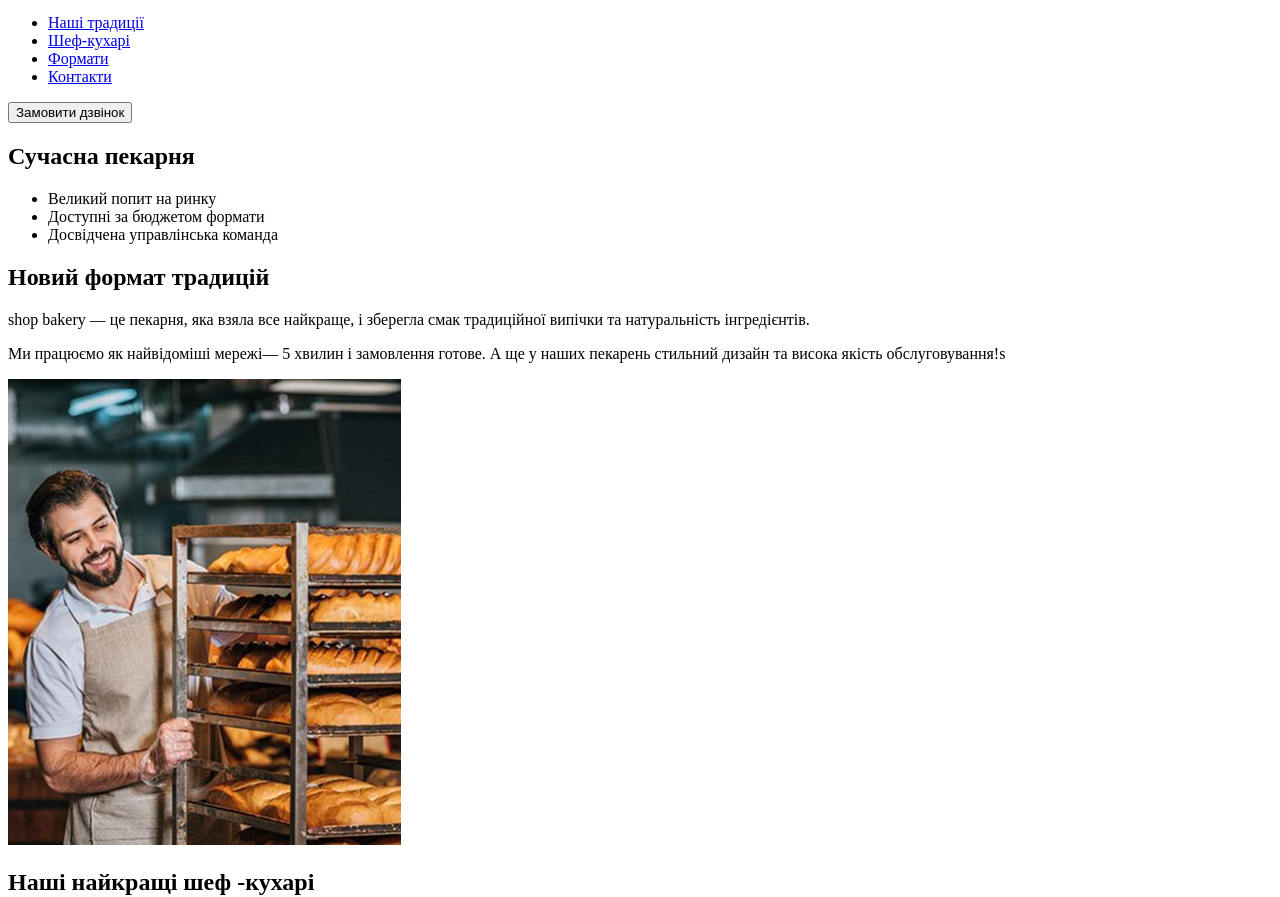
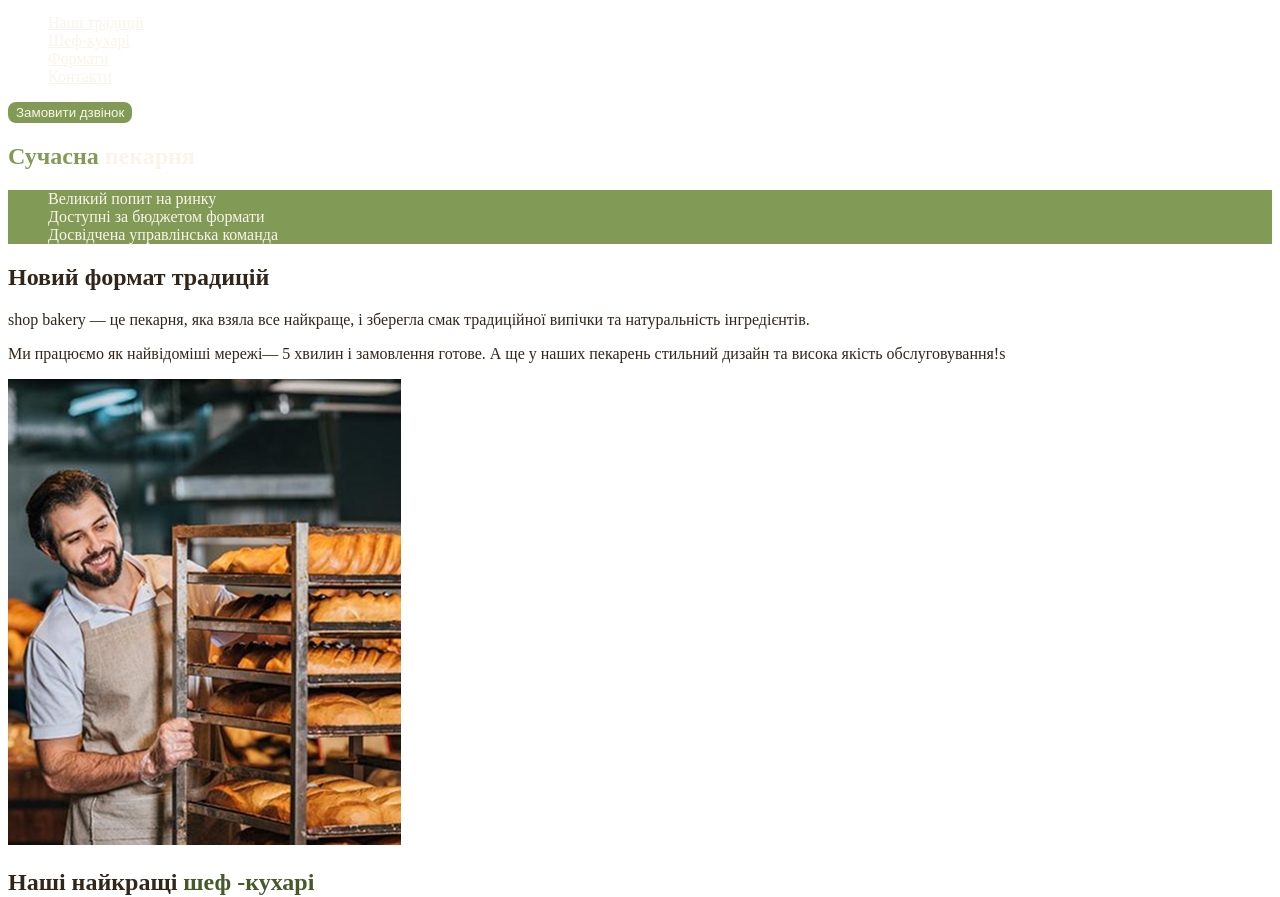
Before and after one commit to BE31S/genius-training, a plain HTML site: page index.html in a window 1280 px wide. Shown: the part 59-956 px from the top of the page. Drawn offline with Linux system fonts and the light colour scheme.

Commit message:
Add styles. css and css var

```diff
--- /dev/null
+++ b/CSS/styles.css
@@ -0,0 +1,65 @@
+/* Переменные - (Мега удобно, избегаем повторений цвета итд занося один раз в переменные)*/
+:root {
+    --color-brand-light: #819B57;
+    --color-brand-dark-green: #465929;
+
+    --color-primary-dark: #31261a;
+    --color-pimary-light: #faf4ea;
+}
+
+
+
+/* Base */
+ul {
+    /* -убираем кружки у списка */
+    list-style-type: none;
+}
+
+body {
+    color: var(--color-primary-dark);
+}
+
+
+/* button */
+.button {
+    background-color: var(--color-brand-light);
+    border-radius: 8px;
+    border: 2px solid var(--color-brand-light);
+    color: var(--color-pimary-light);
+    cursor: pointer;
+}
+
+.button:hover {
+    background-color: transparent;
+    color: var(--color-brand-dark-green);
+}
+
+/* Link */
+.link {
+    color: var(--color-pimary-light);
+    /* font-size: 18px;
+    font-weight: 400; */
+}
+
+.link:hover {
+    color: var(--color-brand-light);
+}
+
+/* hero section */
+.hero-title {
+    color: var(--color-pimary-light);
+}
+
+.hero-title .accent {
+    color: var(--color-brand-light);
+}
+
+/* .adveantages section */
+.adveantages-list {
+    color: var(--color-pimary-light);
+    background-color: var(--color-brand-light);
+}
+
+.section-title .accent {
+    color: var(--color-brand-dark-green);
+}
--- a/index.html
+++ b/index.html
@@ -6,35 +6,36 @@
     <meta name="viewport" content="width=device-width, initial-scale=1.0">
     <title>Пекарня</title>
 </head>
+<link rel="stylesheet" href="./CSS/styles.css">
 
 <body>
 
     <header>
         <nav>
-            <a href="#">
+            <a href="./index.html">
                 <img src="./img/logo.svg" alt="Logo">
             </a>
             <ul>
-                <li><a href="#">Наші традиції</a></li>
-                <li><a href="#">Шеф-кухарі</a></li>
-                <li><a href="#">Формати</a></li>
-                <li><a href="#">Контакти</a></li>
+                <li><a class="link" href="#tradition-section">Наші традиції</a></li>
+                <li><a class="link" href="#chefs-section">Шеф-кухарі</a></li>
+                <li><a class="link" href="#form-section">Формати</a></li>
+                <li><a class="link" href="#contact-section">Контакти</a></li>
             </ul>
         </nav>
-        <button type="button">Замовити дзвінок</button>
+        <button class="button" type="button">Замовити дзвінок</button>
     </header>
     <main>
         <section>
-            <h1>Сучасна пекарня</h1>
+            <h1 class="hero-title"><span class="accent">Сучасна</span> пекарня</h1>
         </section>
 
-        <section>
-            <ul>
+        <section id="tradition-section">
+            <ul class="adveantages-list">
                 <li>Великий попит на ринку </li>
                 <li>Доступні за бюджетом формати</li>
                 <li>Досвідчена управлінська команда</li>
             </ul>
-            <h2>Новий формат традицій</h2>
+            <h2 class="section-title">Новий формат традицій</h2>
             <p><span>shop bakery</span> — це пекарня, яка взяла все найкраще, i зберегла смак традиційної випічки та
                 натуральність інгредієнтів.</p>
             <p>Ми працюємо як найвідоміші мережі—
@@ -45,8 +46,8 @@
             <img src="./img/man-baton.jpg" alt="чоловік дивиться на свіжі булки з посмішкою">
         </section>
 
-        <section>
-            <h2>Наші найкращі шеф -кухарі</h2>
+        <section id="chefs-section">
+            <h2 class="section-title">Наші найкращі <span class="accent">шеф -кухарі</span></h2>
             <ul>
                 <li>
                     <article>
@@ -71,8 +72,8 @@
             </ul>
         </section>
 
-        <section>
-            <h2>Форматы</h2>
+        <section id="form-section">
+            <h2 class="section-title">Форматы</h2>
             <ul>
                 <li>
                     <article>
@@ -86,13 +87,16 @@
                 </li>
                 <li>
                     <article>
-                        <h3 leng="en">Handlebar</h3>
+                        <h3 lang="en">Handlebar</h3>
                     </article>
                 </li>
             </ul>
         </section>
-        <section>
-            <h2>Приєднуйся до мережі пекарень</h2>
+        <section id="contact-section">
+            <h2 class="section-title">Приєднуйся до мережі пекарень</h2>
+            <iframe
+                src="https://www.google.com/maps/embed?pb=!1m18!1m12!1m3!1d2540.1636308789284!2d30.488347797387082!3d50.45667756333158!2m3!1f0!2f0!3f0!3m2!1i1024!2i768!4f13.1!3m3!1m2!1s0x40d4ce637c006b2d%3A0xaf86385f19996ff0!2z0YPQuy4g0KHQtdGH0LXQstGL0YUg0KHRgtGA0LXQu9GM0YbQvtCyLCA1NCwg0JrQuNC10LIsINCj0LrRgNCw0LjQvdCwLCAwMjAwMA!5e0!3m2!1sru!2spl!4v1764090655652!5m2!1sru!2spl"
+                width="603" height="595" loading="lazy" referrerpolicy="no-referrer-when-downgrade"></iframe>
         </section>
     </main>
     <footer>
@@ -121,7 +125,7 @@
                 <li><a href="#"> <!--instagram--></a></li>
             </ul>
             <a href="#" target="_blank">Політика конфіденційності</a>
-            <p>© 2022 Дані захищені</p>
+            <p>&copy; 2022 Дані захищені</p>
         </address>
     </footer>
 
```
